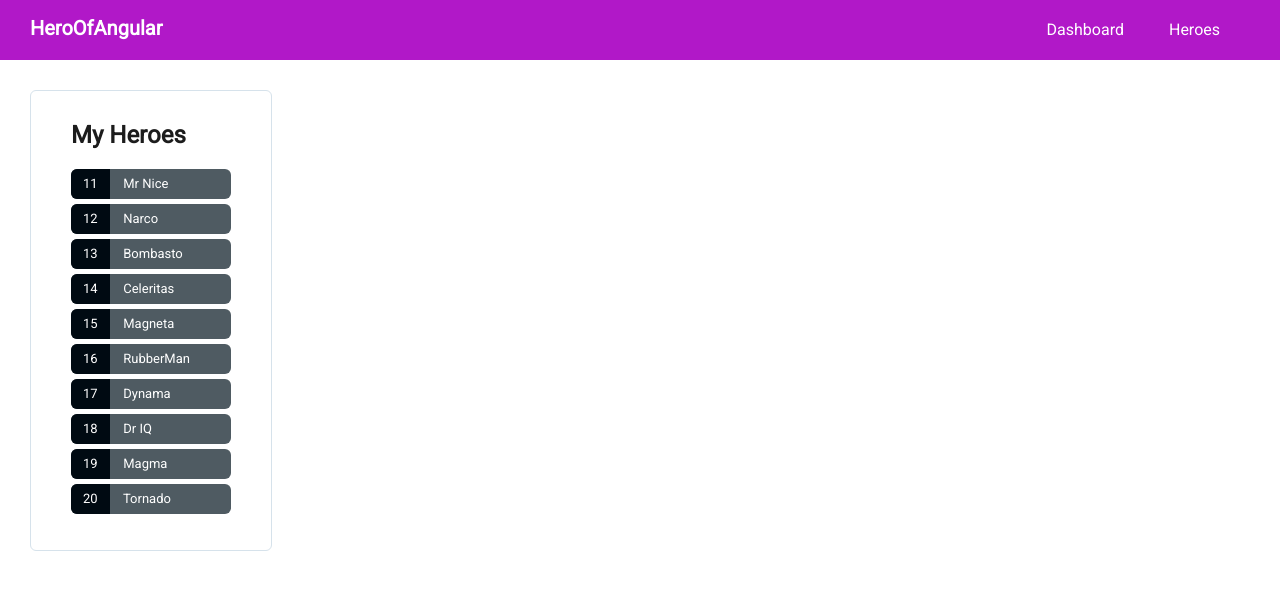
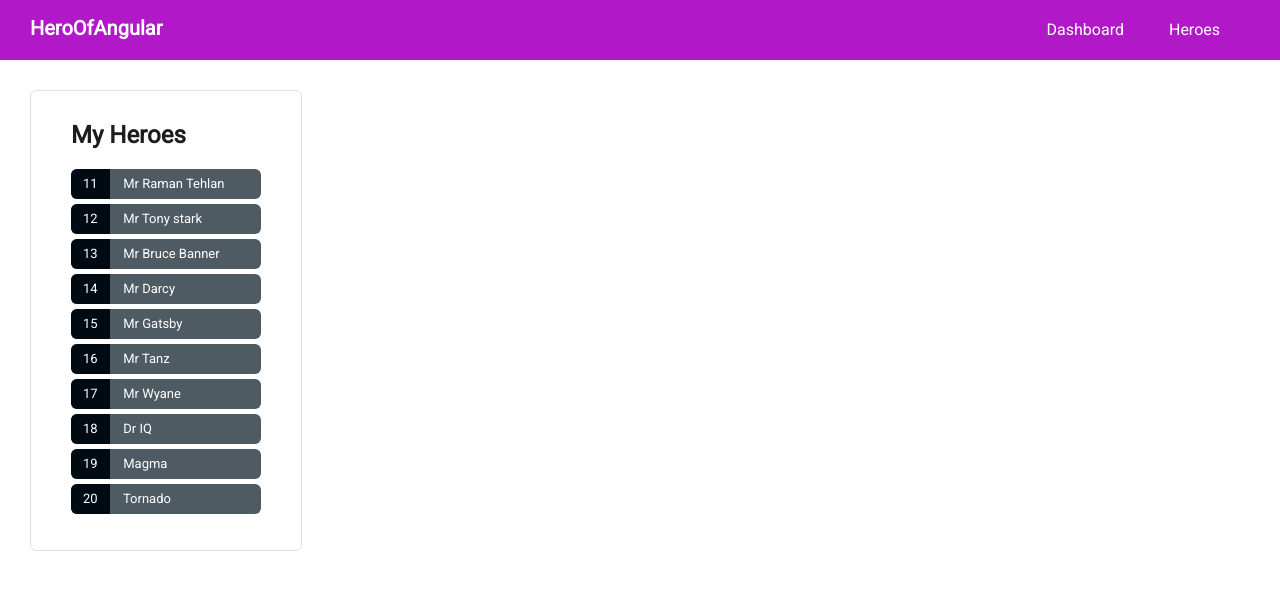
Before and after one commit to ramantehlan/HeroOfAngular, an Angular app: page / in a window 1280 px wide. Shown: the top 590 px of the page. Built offline with nearby package versions, Linux system fonts and the light colour scheme.

Commit message:
Minor changes

```diff
--- a/src/lib/mock-heroes.ts
+++ b/src/lib/mock-heroes.ts
@@ -9,13 +9,13 @@
 import { Hero } from './hero';
 
 export const HEROES: Hero[] = [
-    { id: 11, name: 'Mr Nice'},
-    { id: 12, name: 'Narco'},
-    { id: 13, name: 'Bombasto'},
-    { id: 14, name: 'Celeritas'},
-    { id: 15, name: 'Magneta'},
-    { id: 16, name: 'RubberMan'},
-    { id: 17, name: 'Dynama' },
+    { id: 11, name: 'Mr Raman Tehlan'},
+    { id: 12, name: 'Mr Tony stark'},
+    { id: 13, name: 'Mr Bruce Banner'},
+    { id: 14, name: 'Mr Darcy'},
+    { id: 15, name: 'Mr Gatsby'},
+    { id: 16, name: 'Mr Tanz'},
+    { id: 17, name: 'Mr Wyane' },
     { id: 18, name: 'Dr IQ' },
     { id: 19, name: 'Magma' },
     { id: 20, name: 'Tornado' }
--- a/src/style/_base.scss
+++ b/src/style/_base.scss
@@ -11,6 +11,20 @@
 h1{
     font-size:$h1;
     padding:0px;
+}
+
+input{
+    background-color: $secondary-color;
+    color: $secondary-text-color;
+    border:$border;
+    border-color:$secondary-dark-color;
+    border-radius:4px;
+    height:$input-height;
+    line-height:$input-height;
+    padding:{
+        left: 10px;
+        right:10px;
+    }
 }
 
 //
@@ -30,6 +44,7 @@ h1{
 /*
     It is to give any object the property of surface
 */
+
 
 %surface{
     background-color: $surface-color;
--- a/src/style/_config.scss
+++ b/src/style/_config.scss
@@ -47,9 +47,12 @@ $top-height: 60px;
 $box-padding: 30px;
 $list-menu-height: 40px;
 $list-menu-padding-gap:15px;
+$input-height:30px;
+
 //Hero list properties
 $list-height:30px;
-$list-width:150px;
+$list-width:180px;
+
 
 //
 // Other
```
